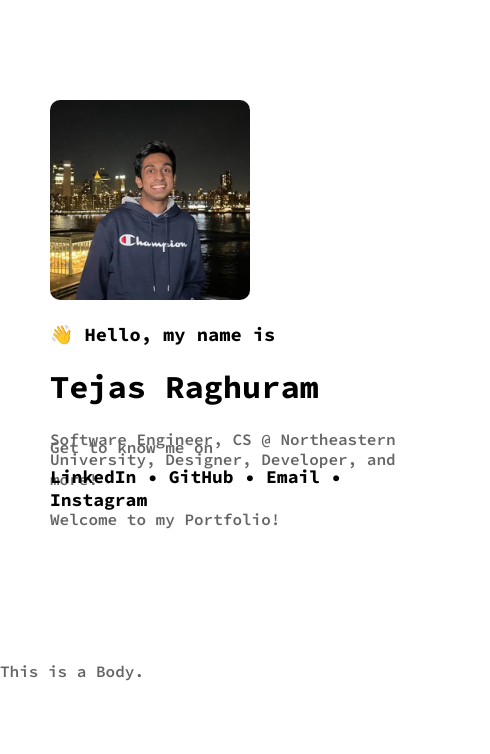
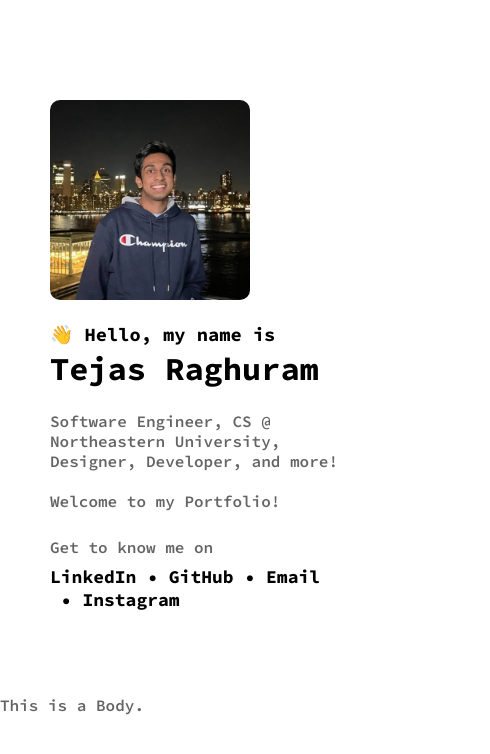
Before and after one commit to TejasRaghuram/Portfolio, a React (Create React App) app: page / in a window 390 px wide. Shown: the top 754 px of the page, 490 px wide, since content can reach past the window. Built offline with nearby package versions, Linux system fonts and the light colour scheme.

Commit message:
Styled Header for Small Screen

```diff
--- a/src/App.css
+++ b/src/App.css
@@ -2,6 +2,10 @@
 
 * {
   font-family: 'Source Code Pro';
+}
+
+h1 {
+  margin-top: -15px;
 }
 
 p {
@@ -27,14 +31,14 @@ a:hover {
 
 #header {
   width: calc(50% - 100px);
-  height: calc(100% - 200px);
+  height: calc(100% - 150px);
   position: fixed;
   top: 0;
   left: 0;
   padding-left: 50px;
   padding-right: 50px;
   padding-top: 100px;
-  padding-bottom: 100px;
+  padding-bottom: 50px;
 }
 
 #portrait {
@@ -68,8 +72,12 @@ a:hover {
 @media (max-width: 768px)
 {
   #header {
-    width: 100%;
+    width: calc(100% - 100px);
     height: auto;
+    position: static;
+  }
+
+  #contact {
     position: static;
   }
 
```
